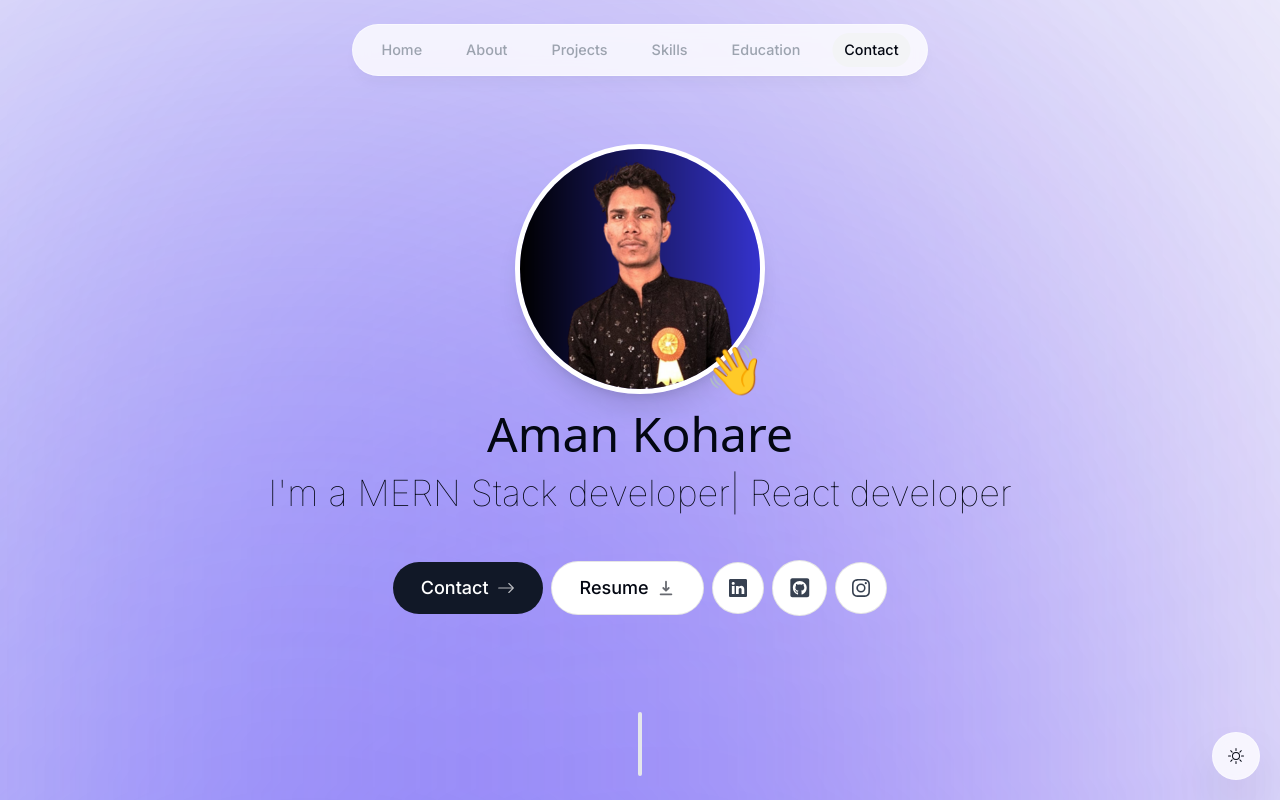
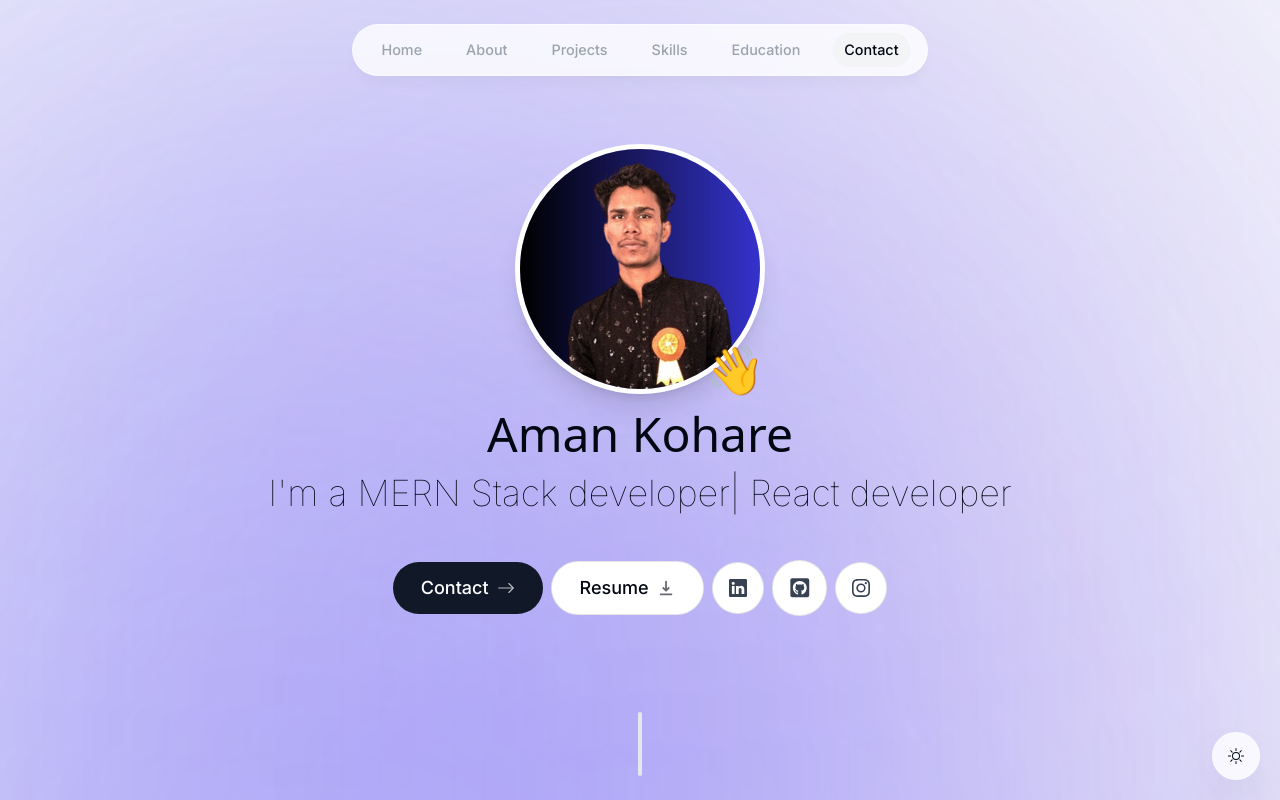
Before and after one commit to Amankohare0514/Portfolio-Main-2023, a Next.js app: page / in a window 1280 px wide. Shown: the top 800 px of the page. Built offline with nearby package versions, Linux system fonts and the light colour scheme.

Commit message:
now done

```diff
--- a/app/layout.tsx
+++ b/app/layout.tsx
@@ -24,8 +24,8 @@ export default function RootLayout({
       <body
         className={`${inter.className} bg-gray-50 text-gray-950 relative pt-28 sm:pt-36 dark:bg-gray-900 dark:text-gray-50 dark:text-opacity-90`}
       >
-        <div className="bg-[#6c3ff46c] absolute top-[-1rem] -z-20 right-[5rem] h-[280rem] w-[31.25rem] rounded-full blur-[20rem] sm:w-[68.75rem] dark:bg-[#362424]"></div>
-        <div className="bg-[#403af76f] absolute top-[-1rem] -z-20 left-[-35rem] h-[280rem] w-[55rem] rounded-full blur-[20rem] sm:w-[68.75rem] md:left-[-33rem] lg:left-[-28rem] xl:left-[-15rem] 2xl:left-[-5rem] dark:bg-[#2c294d]"></div>
+        <div className="bg-[#6236e748] absolute top-[-1rem] -z-20 right-[5rem] h-[280rem] w-[31.25rem] rounded-full blur-[20rem] sm:w-[68.75rem] dark:bg-[#362424]"></div>
+        <div className="bg-[#403af751] absolute top-[-1rem] -z-20 left-[-35rem] h-[280rem] w-[55rem] rounded-full blur-[20rem] sm:w-[68.75rem] md:left-[-33rem] lg:left-[-28rem] xl:left-[-15rem] 2xl:left-[-5rem] dark:bg-[#2c294d]"></div>
 
         <ThemeContextProvider>
           <ActiveSectionContextProvider>
```
